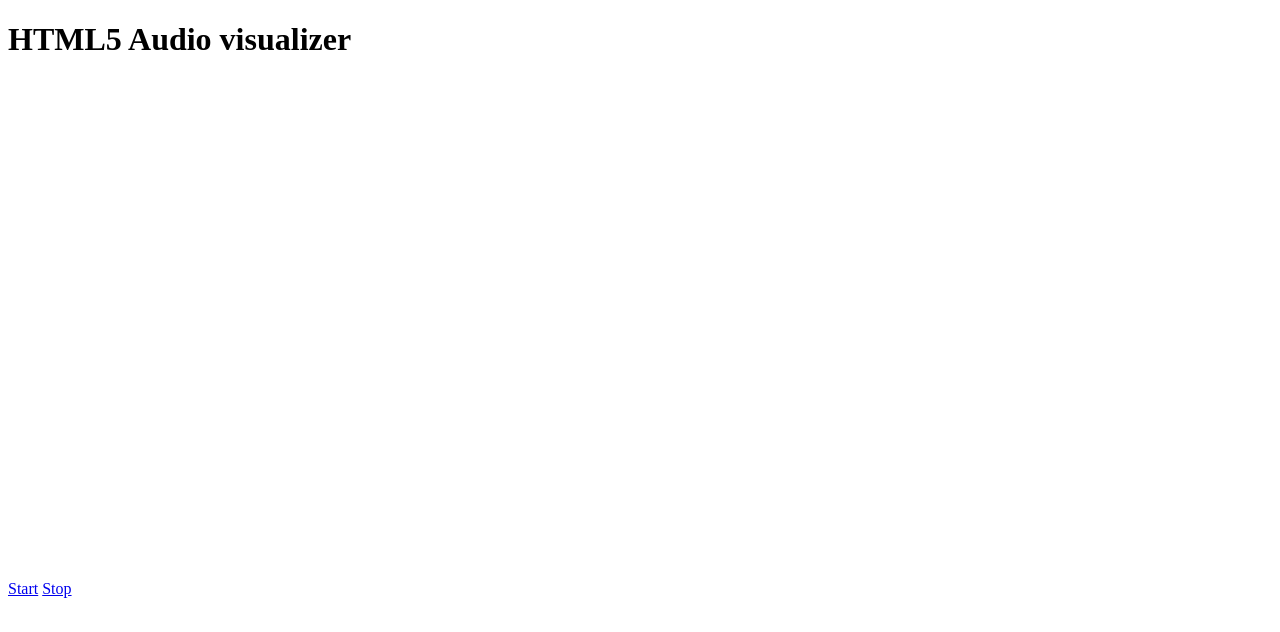
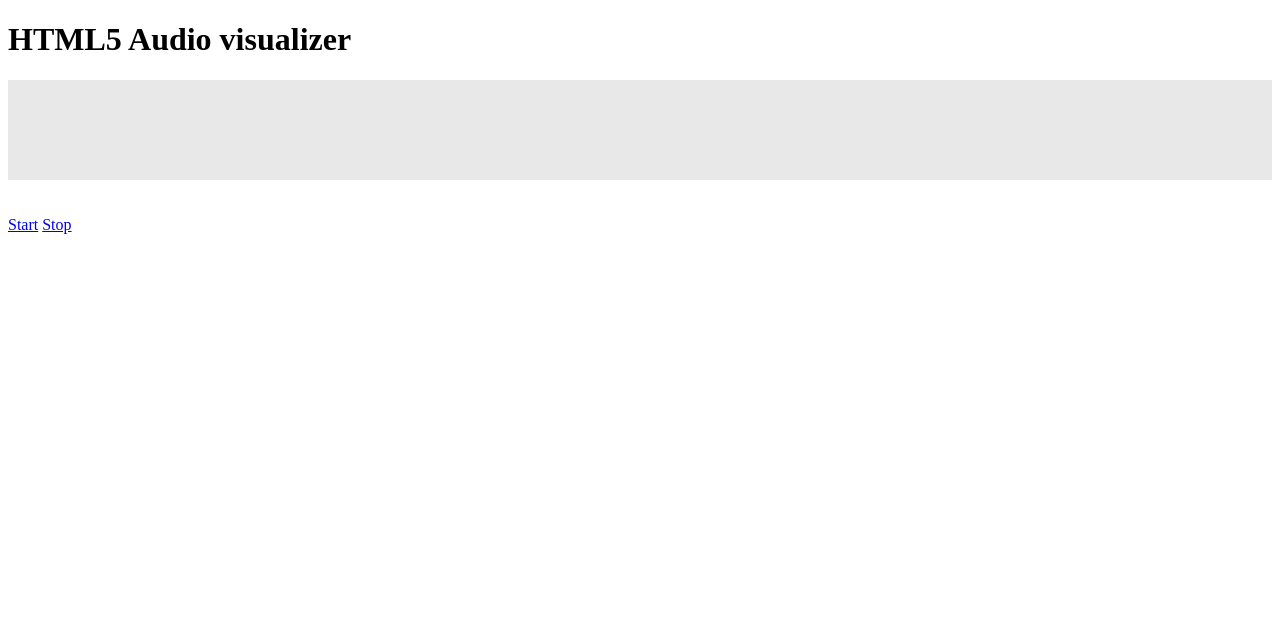
Before and after one commit to szwork2013/angular-audio-visualizer, a website: page index.html in a window 1280 px wide. Drawn offline with nearby package versions, Linux system fonts and the light colour scheme.

Commit message:
fixes for max amplitude

```diff
--- a/audio.js
+++ b/audio.js
@@ -13,6 +13,10 @@ angular
         return total / parts.length;
       }
 
+      function percentVolume(val) {
+        return  (val / 180) * 100;// max amplitude?
+      }
+
       function splitArr(freqs, barCount) {
         barCount = 8; // temp
         var arrCount = freqs.length / barCount;
@@ -20,6 +24,7 @@ angular
 
         for(var i=0; i<barCount; i++) {
           bars[i] = getAverages(freqs.slice(i * arrCount, i * arrCount + arrCount));
+          bars[i] = percentVolume(bars[i]);
         }
 
         return bars;
@@ -34,6 +39,7 @@ angular
         var ctx = new AudioContext();
         var audioSrc = ctx.createMediaElementSource(audio);
         var analyser = ctx.createAnalyser();
+        analyser.fftSize = 2048;
 
         audioSrc.connect(analyser);
         audioSrc.connect(ctx.destination);
@@ -68,9 +74,11 @@ angular
       template: '\
         <div class="bars">\
           <div ng-repeat="bar in bars track by $index">\
-            <div style="height: {{bar}}px"></div>\
+            <div style="height: {{bar}}%"></div>\
           </div>\
         </div>\
+        <br />\
+        <br />\
       '
     }
   })
--- a/style.css
+++ b/style.css
@@ -1,5 +1,6 @@
 .bars {
-	height: 500px;
+	height: 100px;
+	background-color: #e8e8e8;
 }
 
 .bars > div {
```
